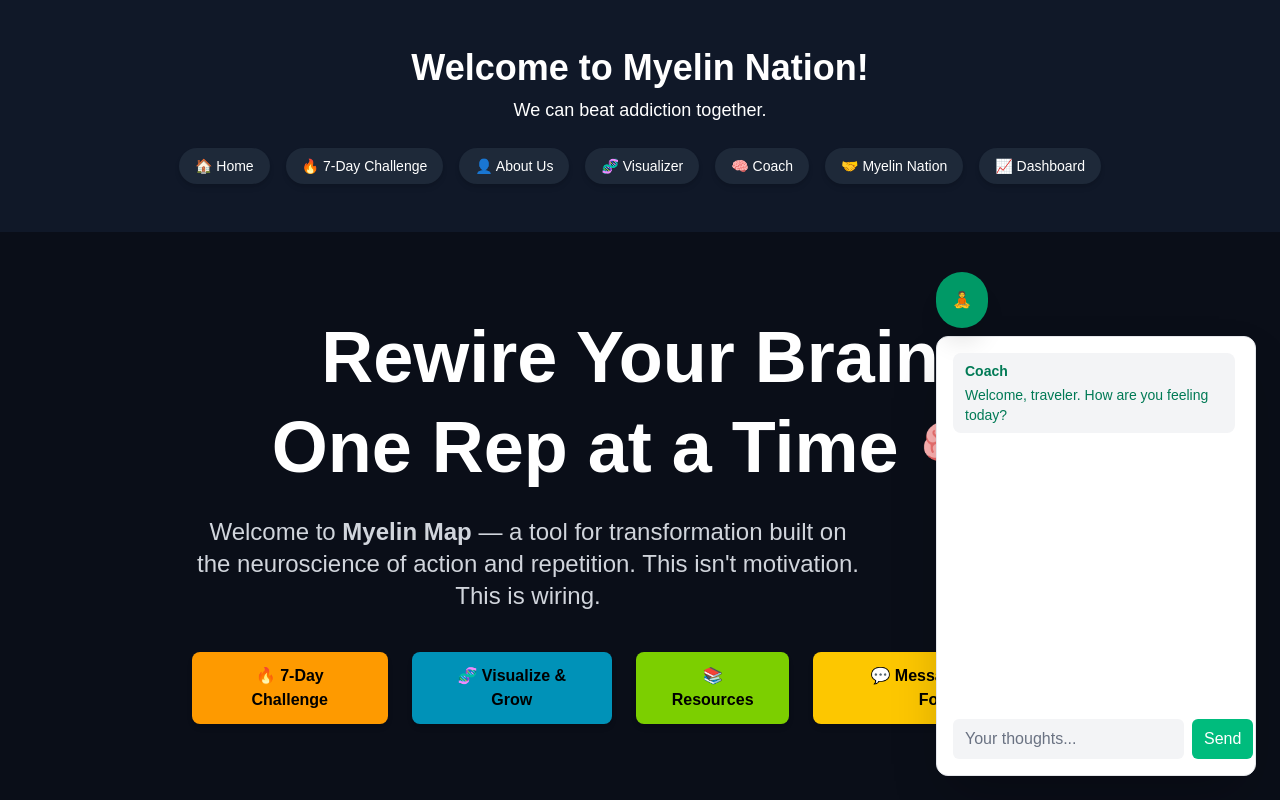
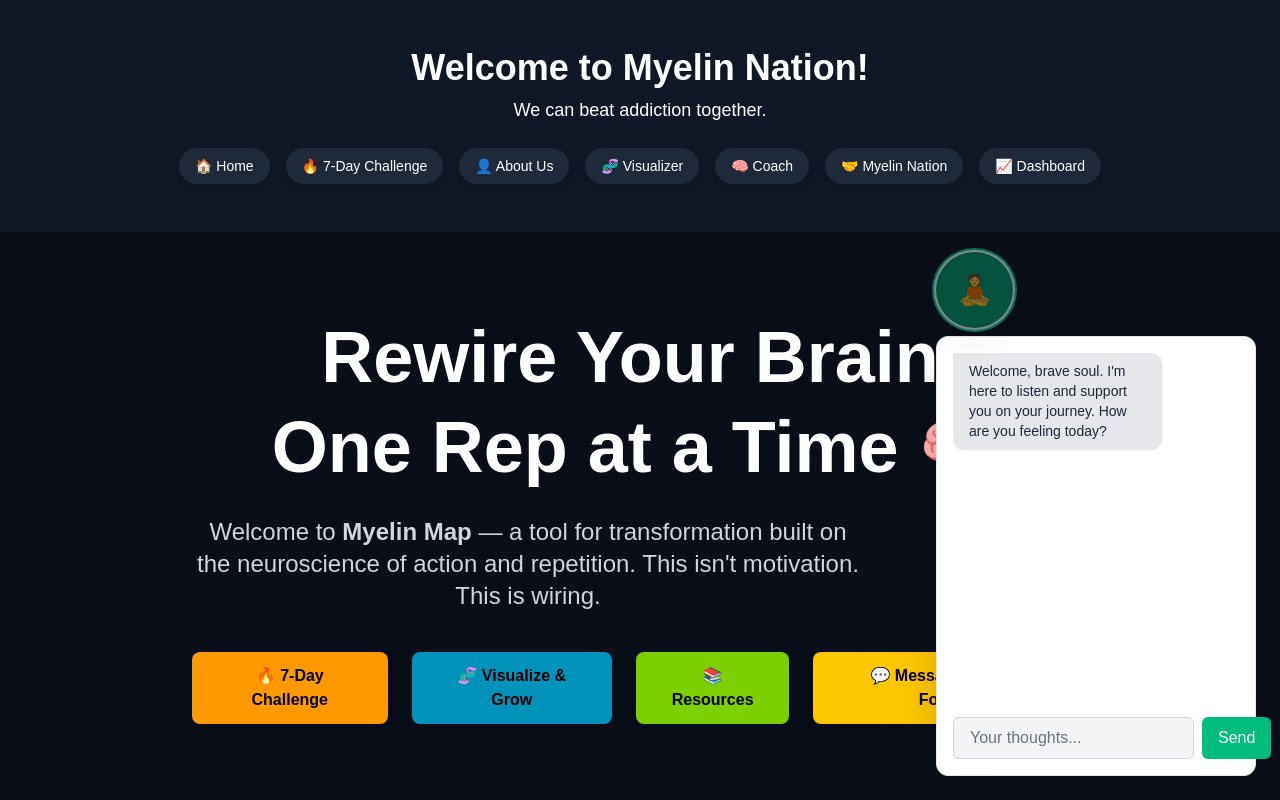
Before and after one commit to bl0ckchained/myelinmap, a Next.js app: page / in a window 1280 px wide. Both pictures are taken after a click on the button "Toggle AI Coach". Shown: the top 800 px of the page. Built offline with nearby package versions, Linux system fonts and the light colour scheme.

Commit message:
updating floating coach

```diff
--- a/components/FloatingCoach.tsx
+++ b/components/FloatingCoach.tsx
@@ -5,11 +5,13 @@ export default function FloatingCoach() {
   const [chatLog, setChatLog] = useState([
     {
       role: "assistant",
-      content: "Welcome, traveler. How are you feeling today?",
+      content:
+        "Welcome, brave soul. I'm here to listen and support you on your journey. How are you feeling today?",
     },
   ]);
   const [input, setInput] = useState("");
   const [loading, setLoading] = useState(false);
+
   const chatEndRef = useRef<HTMLDivElement>(null);
 
   const scrollToBottom = () => {
@@ -29,21 +31,36 @@ export default function FloatingCoach() {
     setLoading(true);
 
     try {
+      const messages = [
+        {
+          role: "system",
+          content:
+            "You are a deeply compassionate, empathetic, and positive AI coach. Your purpose is to provide support, encouragement, and guidance to someone who is a survivor of trauma and is on a path to recovery from addiction. Your responses should be non-judgmental, kind, and focus on reinforcing their strength and resilience. Always maintain a gentle, hopeful, and understanding tone.",
+        },
+        ...newLog,
+      ];
+
       const res = await fetch("/api/chat", {
         method: "POST",
-        body: JSON.stringify({ messages: newLog }),
+        body: JSON.stringify({ messages }),
         headers: { "Content-Type": "application/json" },
       });
 
       const data = await res.json();
 
+      if (!res.ok || !data.message) {
+        throw new Error("Invalid response");
+      }
+
       setChatLog([...newLog, { role: "assistant", content: data.message }]);
-    } catch {
+    } catch (err) {
+      console.error("AI error:", err);
       setChatLog([
         ...newLog,
         {
           role: "assistant",
-          content: "I sensed a disturbance in the signal. Try again shortly.",
+          content:
+            "I sensed a disturbance in the signal, but I am still here for you. Let's try again shortly.",
         },
       ]);
     } finally {
@@ -55,36 +72,46 @@ export default function FloatingCoach() {
     <div className="fixed bottom-6 right-6 z-50">
       <button
         onClick={() => setOpen(!open)}
-        className="bg-emerald-600 text-white rounded-full p-4 shadow-xl hover:bg-emerald-700 transition"
+        className={`
+          bg-emerald-600 text-white rounded-full p-5 shadow-xl transition
+          transform hover:scale-110 focus:outline-none
+          animate-pulse ring-2 ring-emerald-400 ring-offset-2
+        `}
         aria-label="Toggle AI Coach"
       >
-        🧘
+        <span className="text-3xl">🧘</span>
       </button>
 
       {open && (
         <div className="w-80 h-[440px] mt-2 bg-white text-gray-800 rounded-xl shadow-2xl p-4 border border-gray-200 flex flex-col">
-          <div className="flex-1 overflow-y-auto space-y-4 mb-3 pr-1">
+          <div className="flex-1 overflow-y-auto space-y-4 mb-3 pr-2">
             {chatLog.map((msg, i) => (
               <div
                 key={i}
-                className={`text-sm whitespace-pre-wrap ${
-                  msg.role === "user"
-                    ? "text-right text-gray-800"
-                    : "text-left text-emerald-700"
-                }`}
+                className={`flex ${msg.role === "user" ? "justify-end" : "justify-start"}`}
               >
                 <div
-                  className={`inline-block px-3 py-2 rounded-lg ${
-                    msg.role === "user" ? "bg-emerald-100" : "bg-gray-100"
+                  className={`max-w-[75%] px-4 py-2 rounded-xl text-sm break-words shadow-sm transition-all duration-300 ${
+                    msg.role === "user"
+                      ? "bg-emerald-500 text-white rounded-tr-none"
+                      : "bg-gray-200 text-gray-800 rounded-tl-none"
                   }`}
                 >
-                  <span className="block font-semibold mb-1">
-                    {msg.role === "user" ? "You" : "Coach"}
-                  </span>
-                  <span>{msg.content}</span>
+                  {msg.content}
                 </div>
               </div>
             ))}
+            {loading && (
+              <div className="flex justify-start">
+                <div className="max-w-[75%] px-4 py-2 rounded-xl text-sm bg-gray-200 text-gray-800 rounded-tl-none">
+                  <div className="animate-pulse flex space-x-2">
+                    <div className="h-2 w-2 bg-gray-400 rounded-full"></div>
+                    <div className="h-2 w-2 bg-gray-400 rounded-full"></div>
+                    <div className="h-2 w-2 bg-gray-400 rounded-full"></div>
+                  </div>
+                </div>
+              </div>
+            )}
             <div ref={chatEndRef} />
           </div>
 
@@ -92,13 +119,20 @@ export default function FloatingCoach() {
             <input
               value={input}
               onChange={(e) => setInput(e.target.value)}
+              onKeyDown={(e) => {
+                if (e.key === "Enter") {
+                  e.preventDefault();
+                  sendMessage();
+                }
+              }}
               placeholder="Your thoughts..."
-              className="flex-1 px-3 py-2 rounded-md bg-gray-100 text-gray-900 placeholder-gray-500 focus:outline-none focus:ring-2 focus:ring-emerald-500"
+              className="flex-1 px-4 py-2 rounded-md bg-gray-100 text-gray-900 placeholder-gray-500 focus:outline-none focus:ring-2 focus:ring-emerald-500 border border-gray-300"
+              disabled={loading}
             />
             <button
               onClick={sendMessage}
               disabled={loading}
-              className="bg-emerald-500 text-white px-3 py-2 rounded-md hover:bg-emerald-600 disabled:opacity-50"
+              className="bg-emerald-500 text-white px-4 py-2 rounded-md hover:bg-emerald-600 transition-colors disabled:opacity-50 disabled:cursor-not-allowed"
             >
               {loading ? "..." : "Send"}
             </button>
```
